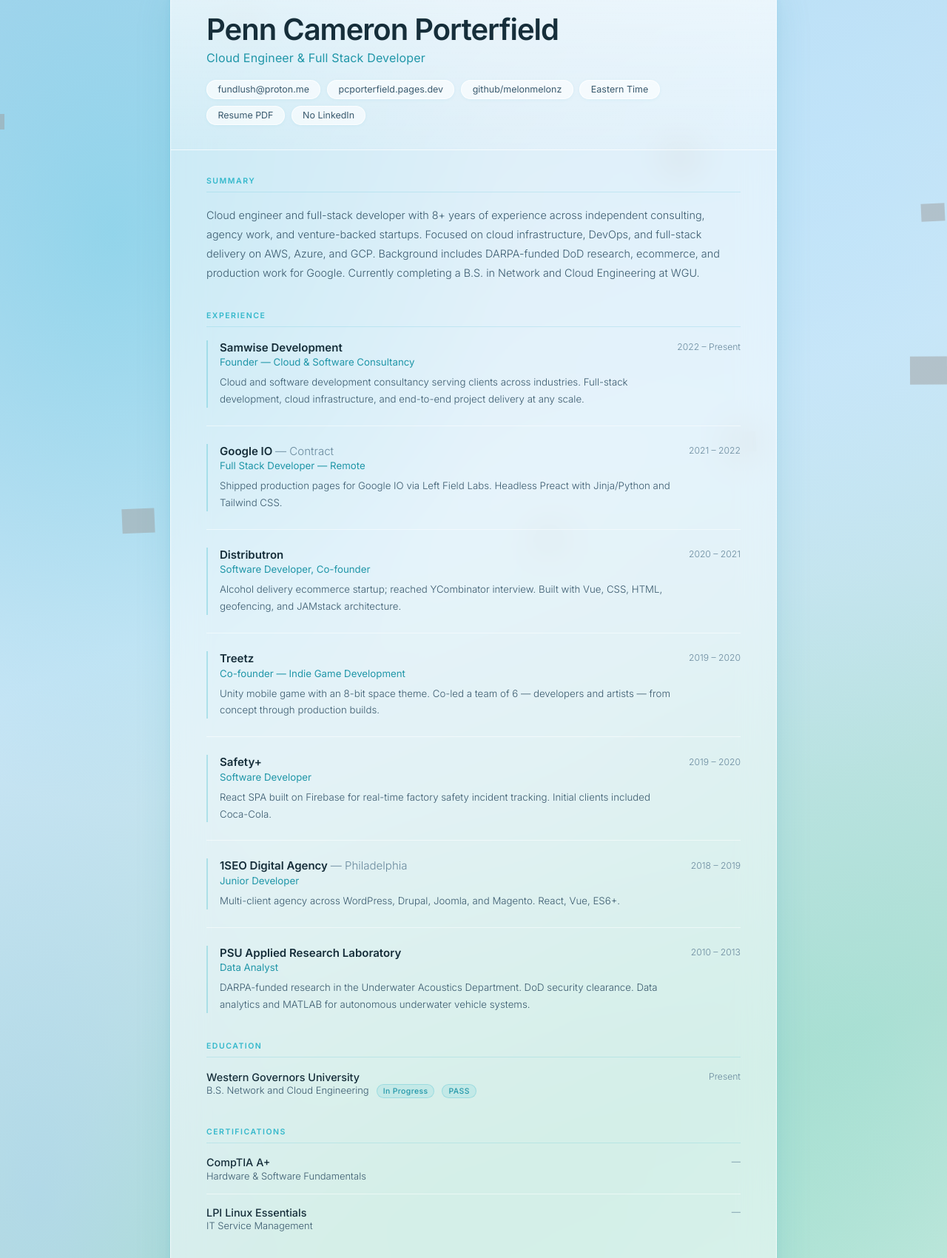
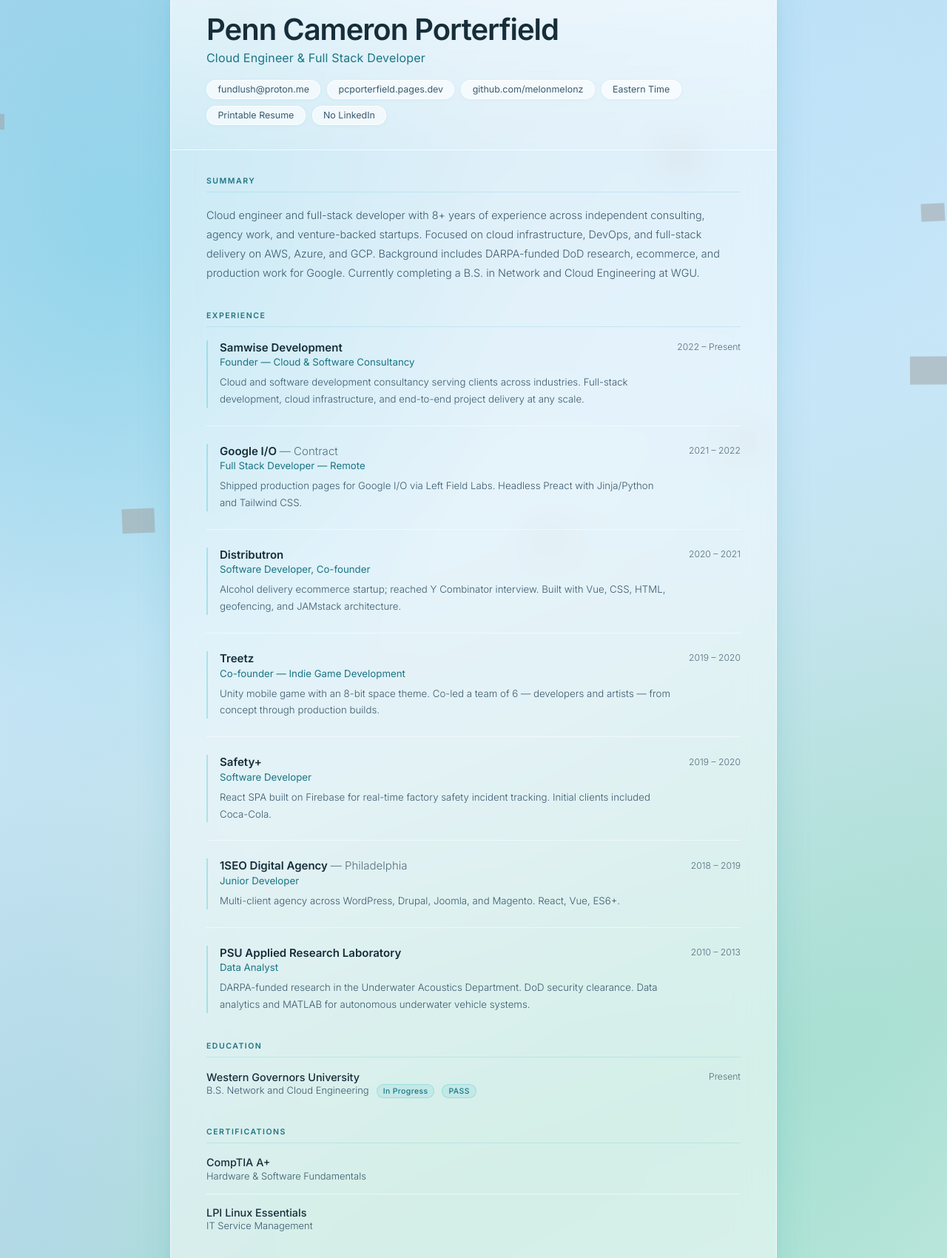
Before and after one commit to melonmelonz/melonmelonz-cv, a plain HTML site: page index.html in a window 1280 px wide. Shown: the part 73-1773 px from the top of the page at 74% size. Drawn offline with Linux system fonts and the light colour scheme; grey boxes are pictures that could not be loaded.

Commit message:
cv: copy corrections + WCAG AA contrast

```diff
--- a/index.html
+++ b/index.html
@@ -12,14 +12,15 @@
 
     :root {
       --aqua:        #34b8cb;
+      --aqua-text:   #217582;
       --aqua-light:  #7dd8e8;
-      --teal:        #2096a8;
+      --teal:        #197584;
       --glass:       rgba(255,255,255,0.50);
       --glass-hi:    rgba(255,255,255,0.70);
       --glass-border: rgba(255,255,255,0.72);
       --text-dark:   #162e3a;
       --text-mid:    #3a5a6e;
-      --text-soft:   #6a8a9e;
+      --text-soft:   #556e7e;
     }
 
     body {
@@ -50,12 +51,12 @@
         inset 0 1px 0 rgba(255,255,255,0.85);
       backdrop-filter: blur(24px);
       -webkit-backdrop-filter: blur(24px);
-      overflow: hidden;
     }
 
     /* ── Header ─────────────────────────────── */
     .header {
       padding: 2.6rem 3rem 2.1rem;
+      border-radius: 26px 26px 0 0;
       border-bottom: 1px solid rgba(255,255,255,0.55);
       background: linear-gradient(180deg, rgba(255,255,255,0.42) 0%, rgba(255,255,255,0.08) 100%);
       position: relative;
@@ -131,9 +132,11 @@
       line-height: 1.5;
       padding: 0.45rem 0.8rem;
       border-radius: 8px;
-      white-space: nowrap;
+      width: max-content;
+      max-width: min(260px, 60vw);
+      text-align: center;
       box-shadow: 0 4px 16px rgba(0,0,0,0.22);
-      z-index: 10;
+      z-index: 30;
       pointer-events: none;
     }
 
@@ -167,7 +170,7 @@
       font-weight: 600;
       letter-spacing: 0.14em;
       text-transform: uppercase;
-      color: var(--aqua);
+      color: var(--aqua-text);
       margin-bottom: 1.1rem;
       padding-bottom: 0.5rem;
       border-bottom: 1px solid rgba(52,184,203,0.18);
@@ -300,6 +303,7 @@
     /* ── Footer ─────────────────────────────── */
     .footer {
       padding: 0.9rem 3rem;
+      border-radius: 0 0 26px 26px;
       border-top: 1px solid rgba(255,255,255,0.48);
       background: rgba(255,255,255,0.18);
       display: flex;
@@ -381,9 +385,9 @@
       <nav class="contact">
         <a class="pill" href="mailto:fundlush@proton.me">fundlush@proton.me</a>
         <a class="pill" href="https://pcporterfield.pages.dev" target="_blank" rel="noopener">pcporterfield.pages.dev</a>
-        <a class="pill" href="https://github.com/melonmelonz" target="_blank">github/melonmelonz</a>
+        <a class="pill" href="https://github.com/melonmelonz" target="_blank">github.com/melonmelonz</a>
         <span class="pill">Eastern Time</span>
-        <a class="pill" href="resume.html">Resume PDF</a>
+        <a class="pill" href="resume.html">Printable Resume</a>
         <span class="pill pill-tooltip">No LinkedIn<span class="tooltip-text">Abandoned for OpSec &amp; privacy reasons — reach out directly instead.</span></span>
       </nav>
     </header>
@@ -409,9 +413,9 @@
 
         <div class="job">
           <div class="job-left">
-            <div class="job-company">Google IO <span class="job-sub">&mdash; Contract</span></div>
+            <div class="job-company">Google I/O <span class="job-sub">&mdash; Contract</span></div>
             <div class="job-role">Full Stack Developer &mdash; Remote</div>
-            <div class="job-desc">Shipped production pages for Google IO via Left Field Labs. Headless Preact with Jinja/Python and Tailwind CSS.</div>
+            <div class="job-desc">Shipped production pages for Google I/O via Left Field Labs. Headless Preact with Jinja/Python and Tailwind CSS.</div>
           </div>
           <div class="job-dates">2021 &ndash; 2022</div>
         </div>
@@ -420,7 +424,7 @@
           <div class="job-left">
             <div class="job-company">Distributron</div>
             <div class="job-role">Software Developer, Co-founder</div>
-            <div class="job-desc">Alcohol delivery ecommerce startup; reached YCombinator interview. Built with Vue, CSS, HTML, geofencing, and JAMstack architecture.</div>
+            <div class="job-desc">Alcohol delivery ecommerce startup; reached Y Combinator interview. Built with Vue, CSS, HTML, geofencing, and JAMstack architecture.</div>
           </div>
           <div class="job-dates">2020 &ndash; 2021</div>
         </div>
@@ -484,7 +488,7 @@
             <div class="edu-school">CompTIA A+</div>
             <div class="edu-field">Hardware &amp; Software Fundamentals</div>
           </div>
-          <div class="edu-dates">&mdash;</div>
+          <div class="edu-dates"></div>
         </div>
 
         <div class="edu-item">
@@ -492,7 +496,7 @@
             <div class="edu-school">LPI Linux Essentials</div>
             <div class="edu-field">IT Service Management</div>
           </div>
-          <div class="edu-dates">&mdash;</div>
+          <div class="edu-dates"></div>
         </div>
 
 
@@ -538,7 +542,7 @@
     </main>
 
     <footer class="footer">
-      <span>penn cameron porterfield &mdash; 2026</span>
+      <span>Penn Cameron Porterfield &mdash; 2026</span>
       <a href="resume.html">printable resume &darr;</a>
     </footer>
 
```
Also changed, not shown: resume.html (+7 -6 lines).
